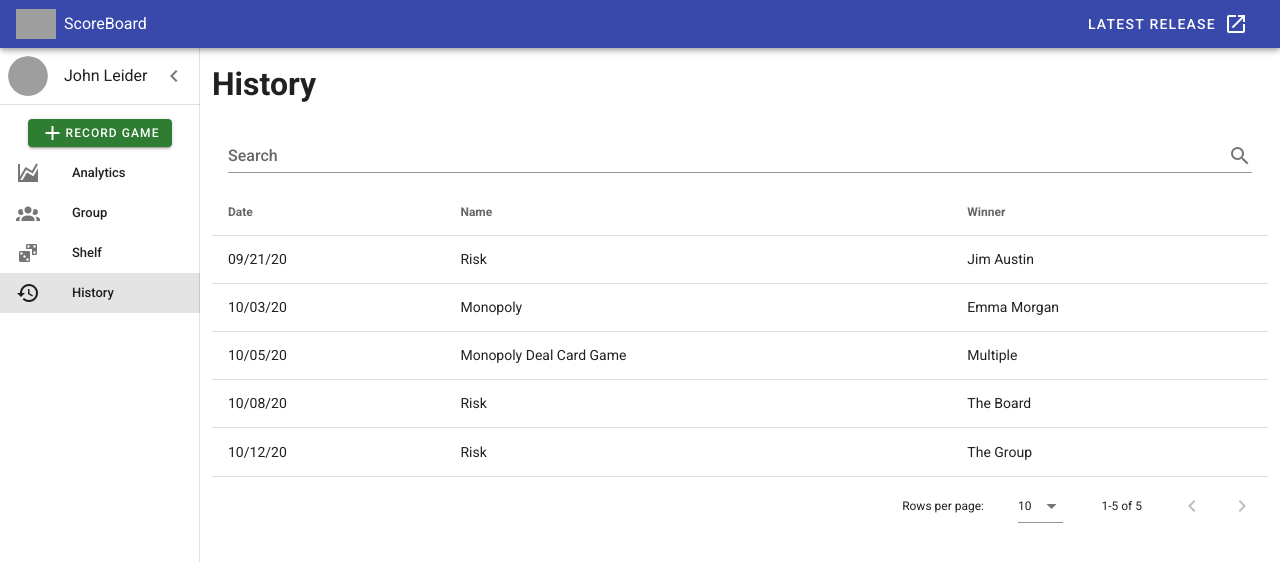
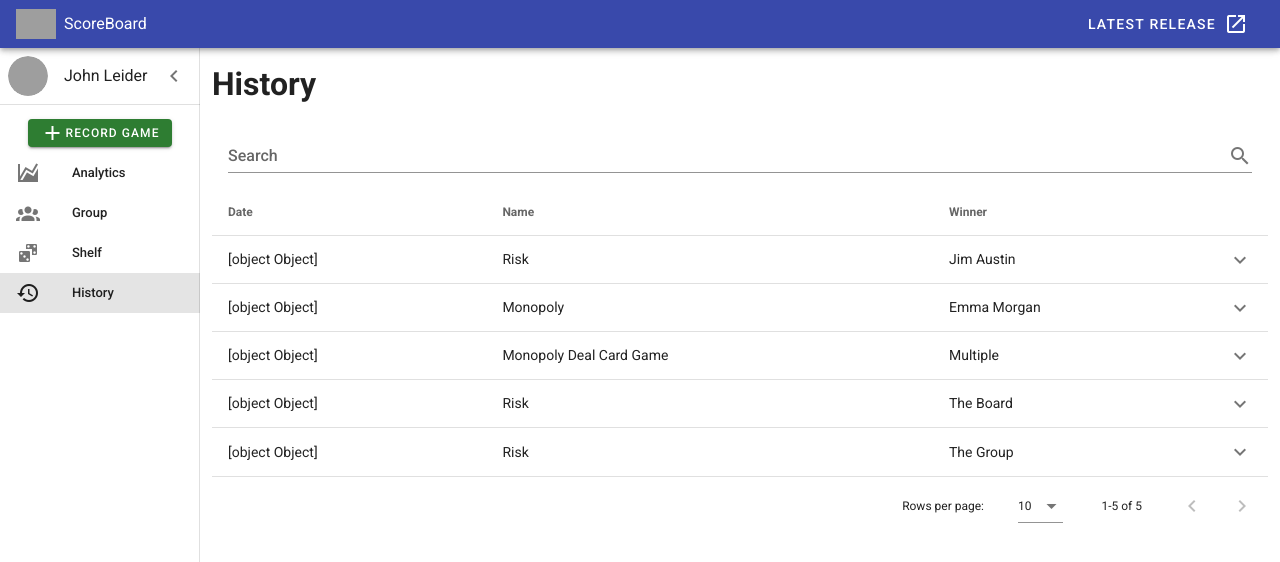
Before and after one commit to smophat7/score-board-pwa, a Vue app in the folder score-board/: page /#/history in a window 1280 px wide. Shown: the top 562 px of the page. Built offline with nearby package versions, Linux system fonts and the light colour scheme; grey boxes are pictures that could not be loaded.

Commit message:
Array and object deep copy algorithms
Added as methods to History.vue, but I think I should make them globally available if I end up needing them more often. Could be a custom plugin?
Also, the Date objects are getting deep copied correctly, so I have to edit the algorithm there.

```diff
--- a/score-board/src/views/History/History.vue
+++ b/score-board/src/views/History/History.vue
@@ -4,51 +4,66 @@
 
     <!-- Table and Search -->
     <v-card-title>
-      <v-text-field
-        v-model="search"
-        append-icon="mdi-magnify"
-        label="Search"
-        single-line
-        hide-details
-      ></v-text-field>
+      <v-text-field v-model="search" append-icon="mdi-magnify" label="Search" single-line hide-details></v-text-field>
     </v-card-title>
     <v-data-table
       :headers="headers"
       :items="plays"
       :search="search"
-    ></v-data-table>
+      single-expand
+      item-key="id"
+      show-expand
+    >
+      <template v-slot:expanded-item="{ headers, item }">
+        <td :colspan="headers.length">
+          <v-container>
+            <h3>{{ item.boardGameId }}</h3>
+            <p>Game Type: {{ item.type }}</p>
+            <p><strong>Description: </strong>{{ item.description }}</p>
+          </v-container>
+        </td>
+      </template>
+    </v-data-table>
 
   </v-container>
 </template>
 
 <script>
-// import enumGameType from "../assets/enumGameType.js";
-
 export default {
   name: "History",
   data() {
     return {
       search: "",
+      // expanded: [],
+      // singleExpand: true,
       headers: [
-        { text: "Date", value: 'datePlayed'},
+        { text: "Date", value: 'datePlayed' },
         { text: "Name", value: 'boardGameId' },
-        { text: "Winner", value: 'winnerId'},
+        { text: "Winner", value: 'winnerId' },
+        { text: '', value: 'data-table-expand' },
       ]
     };
   },
   computed: {
     plays() {
-      let plays = this.$root.$data.history;
+      let plays = this.deepCopy(this.$root.$data.history);
+      // console.log("root");
+      // console.log(this.$root.$data.history);
+      // console.log("plays before");
+      console.log(plays);
       plays.forEach(play => {
-        play.datePlayed = this.readableDate(play.datePlayed);
+        // play.datePlayed = this.readableDate(play.datePlayed);
         play.boardGameId = this.gameName(play.boardGameId);
         play.winnerId = this.playWinnerMember(play.winnerId, play.type, play.boardWin);
       });
+      // console.log("plays after");
+      // console.log(plays);
       return plays;
     }
   },
   methods: {
     readableDate(date) {
+      console.log(date);
       return date.toLocaleDateString("en-US", {
         year: "2-digit",
         month: "2-digit",
@@ -56,6 +71,7 @@ export default {
       });
     },
     gameName(gameId) {
+      console.log(gameId);
       return this.$root.$data.shelf.find((game) => {
         return game.id === gameId;
       }).name;
@@ -97,6 +113,47 @@ export default {
         }
       }
     },
+
+    //Thanks to https://medium.com/@ziyoshams/deep-copying-javascript-arrays-4d5fc45a6e3e
+    // set up a function that iterates through a given array
+    // if one of the elements is an array, call itself with that element
+    // if elements of the array is an object, we make sure to take care of that too.
+    deepCopy(arr) {
+      let copy = [];
+      arr.forEach(elem => {
+        if (Array.isArray(elem)) {
+          copy.push(this.deepCopy(elem))
+        } else {
+          if (typeof elem === 'object') {
+            copy.push(this.deepCopyObject(elem))
+          } else {
+            copy.push(elem)
+          }
+        }
+      })
+      return copy;
+    },
+    // Helper function to deal with Objects
+    deepCopyObject(obj) {
+      let tempObj = {};
+      for (let [key, value] of Object.entries(obj)) {
+        if (Array.isArray(value)) {
+          tempObj[key] = this.deepCopy(value);
+        }
+        // Adding this didn't do it...
+        // else if (obj instanceof Date) {
+        //   tempObj[key] = (new Date(obj));
+        // }
+        else {
+          if (typeof value === 'object') {
+            tempObj[key] = this.deepCopyObject(value);
+          } else {
+            tempObj[key] = value
+          }
+        }
+      }
+      return tempObj;
+    }
   },
 };
 </script>
```
Also changed, not shown: 1 other file (tests, documents, lock files or other folders).
